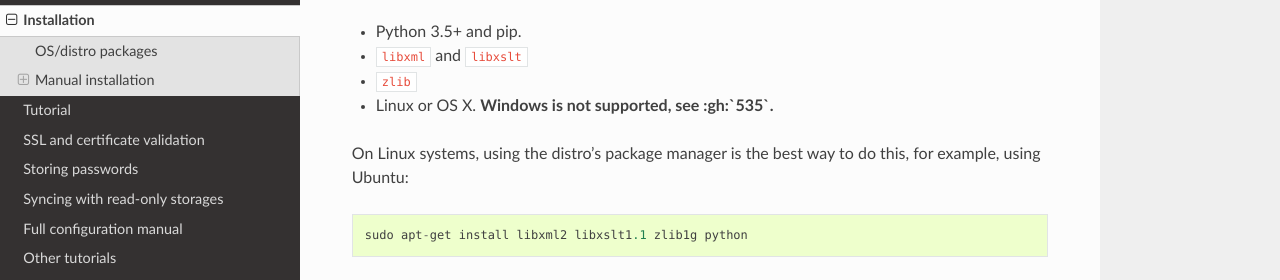
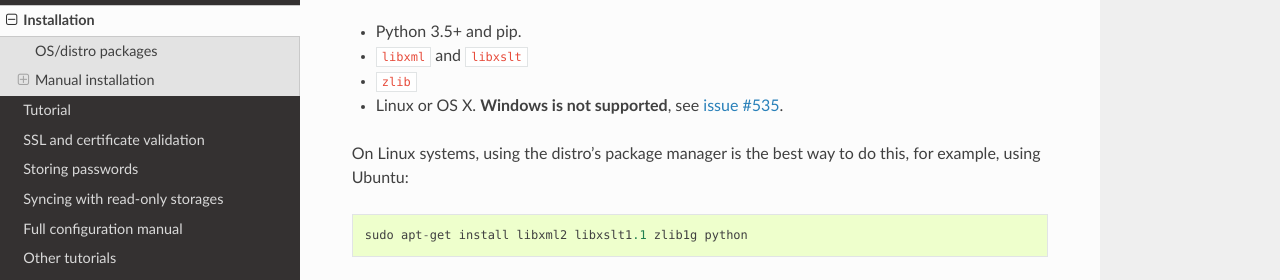
Before and after one commit to pimutils/vdirsyncer, a Sphinx documentation site: the page built from docs/installation.rst, in a window 1280 px wide and 900 px high, scrolled down 642 px. Shown: the part 162-442 px from the top of the window. Built offline with Sphinx 7.4.7 and the Read the Docs theme 2.0.0, drawn with Linux system fonts in a browser that asks for light colours.

Commit message:
Fix broken link

```diff
--- a/docs/installation.rst
+++ b/docs/installation.rst
@@ -44,7 +44,7 @@ following things are installed:
 - Python 3.5+ and pip.
 - ``libxml`` and ``libxslt``
 - ``zlib``
-- Linux or OS X. **Windows is not supported, see :gh:`535`.**
+- Linux or OS X. **Windows is not supported**, see :gh:`535`.
 
 On Linux systems, using the distro's package manager is the best
 way to do this, for example, using Ubuntu::
```
